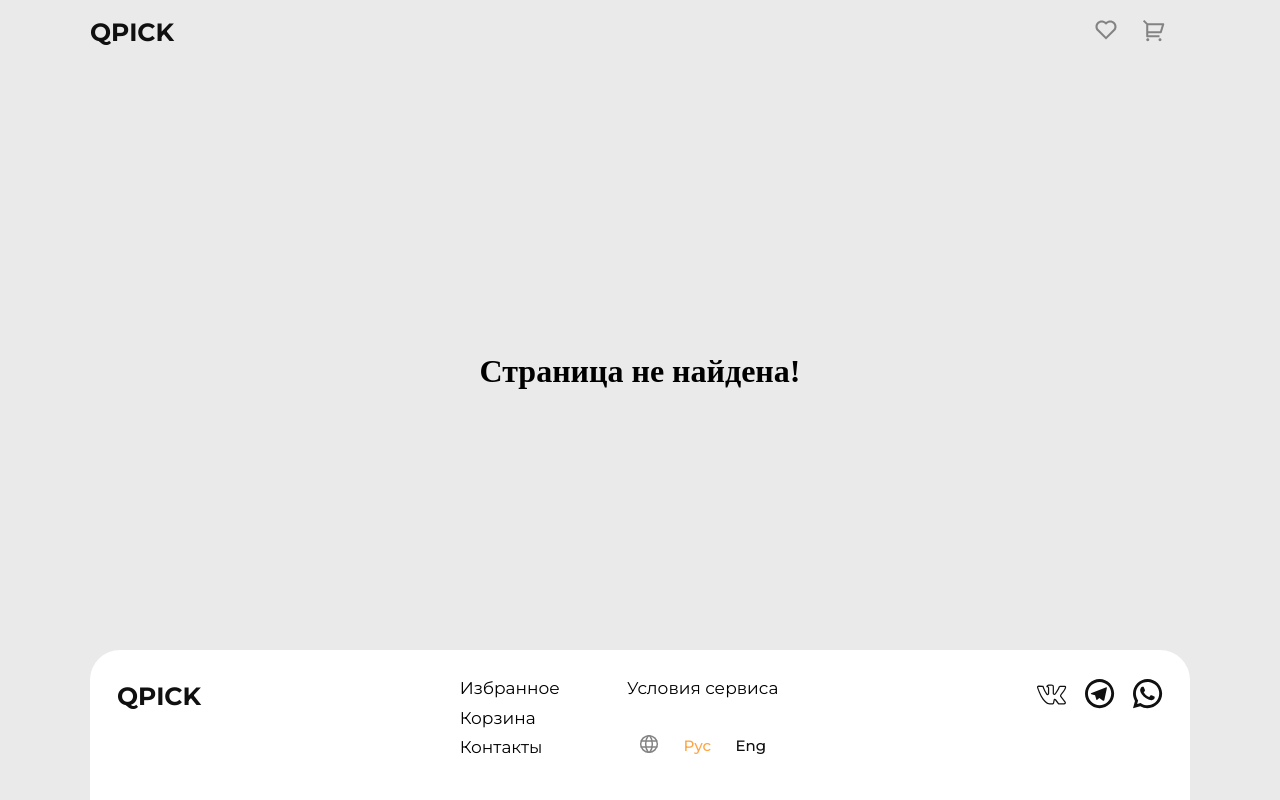
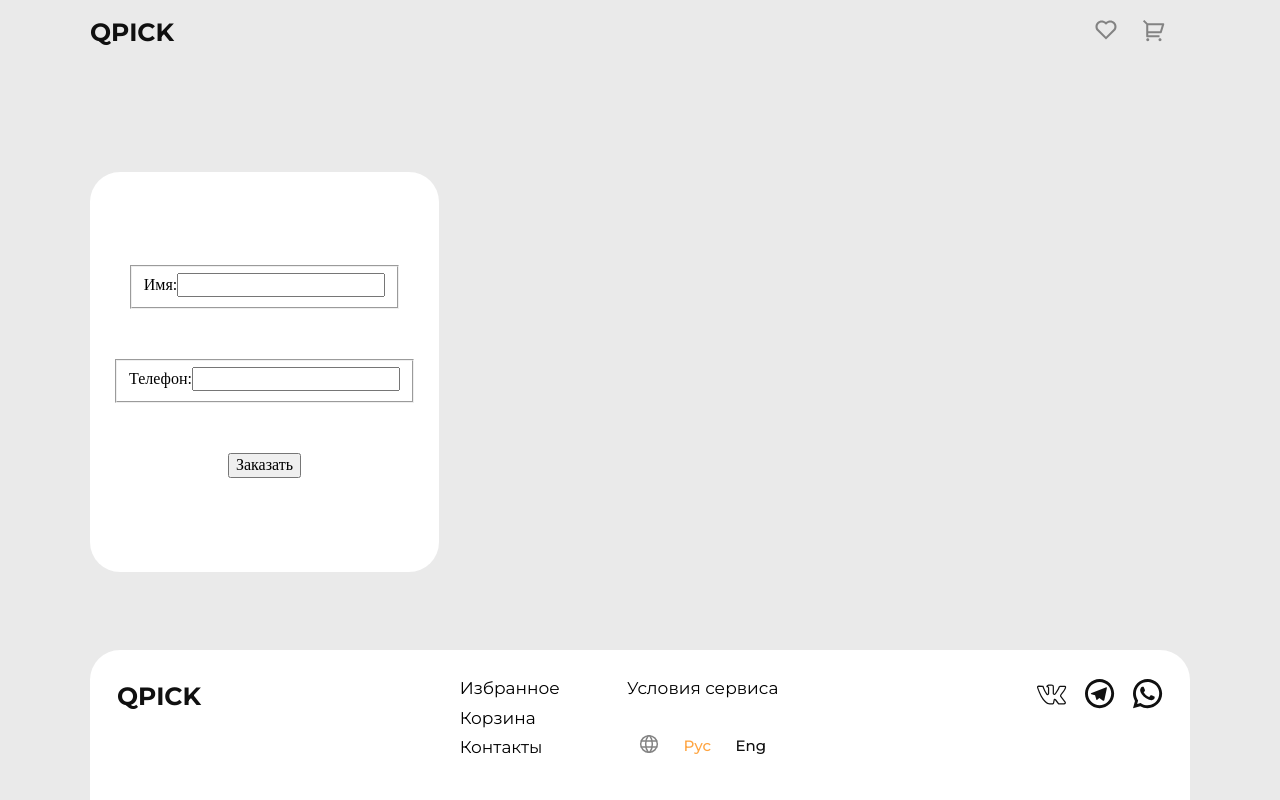
Before and after one commit to Alexey917/headphones, a React (Create React App) app: page /pay/formOfPayment in a window 1280 px wide. Built offline with nearby package versions, Linux system fonts and the light colour scheme.

Commit message:
added form of payment

```diff
--- a/src/App.tsx
+++ b/src/App.tsx
@@ -1,12 +1,23 @@
 import React from 'react';
-import { AppRoutes } from "./Routes/AppRoutes";
+import { RouterProvider } from "react-router-dom";
 import "./styles/app.css";
-
+import { QuantityPurchasesContext } from "./context/QuantityPurchasesContext";
+import { useState } from "react";
+import { router } from "./Routes/AppRoutes";
 
 function App() {
+  const [quantity, setQuantity] = useState<number>(() => {
+    const basket = Object.keys(sessionStorage).filter((key) =>
+      key.startsWith("purchases_")
+    );
+    return basket.length;
+  });
+
   return (
     <div className="App" style={{ backgroundColor: "#EAEAEA" }}>
-      <AppRoutes />
+      <QuantityPurchasesContext.Provider value={{ quantity, setQuantity }}>
+        <RouterProvider router={router} />
+      </QuantityPurchasesContext.Provider>
     </div>
   );
 }
--- a/src/Routes/AppRoutes.tsx
+++ b/src/Routes/AppRoutes.tsx
@@ -1,34 +1,49 @@
-import { Routes, Route } from "react-router-dom";
 import { Layout } from "../components/Layout/Layout";
 import { Main } from "../pages/Main";
 import { Basket } from "../pages/Basket";
-import { useState } from "react";
-import { QuantityPurchasesContext } from "../context/QuantityPurchasesContext";
+import { createBrowserRouter } from "react-router-dom";
+
 import { Favorites } from "../pages/Favorites";
 import { Contacts } from "../pages/Contacts";
 import { Service } from "../pages/Service";
 import { PageNotFound } from "../pages/PageNotFound";
+import { Pay } from "../pages/Pay";
+import { FormOfPayment } from "../components/FormOfPayment/FormOfPayment";
+import { formDataAction } from "../utils/payAction";
 
-export const AppRoutes = () => {
-  const [quantity, setQuantity] = useState<number>(() => {
-    const basket = Object.keys(sessionStorage).filter((key) =>
-      key.startsWith("purchases_")
-    );
-    return basket.length;
-  });
+export const router = createBrowserRouter([
+  {
+    path: "/",
+    element: <Layout />,
+    children: [
+      { index: true, element: <Main /> },
+      { path: "basket", element: <Basket /> },
+      { path: "favorites", element: <Favorites /> },
+      { path: "contacts", element: <Contacts /> },
+      { path: "service", element: <Service /> },
+      {
+        path: "pay",
+        element: <Pay />,
+        action: formDataAction,
+        children: [{ path: "formOfPayment", element: <FormOfPayment /> }],
+      },
+      { path: "*", element: <PageNotFound /> },
+    ],
+  },
+]);
 
-  return (
-    <QuantityPurchasesContext.Provider value={{ quantity, setQuantity }}>
-      <Routes>
-        <Route path="/" element={<Layout />}>
-          <Route index element={<Main />} />
-          <Route path="basket" element={<Basket />} />
-          <Route path="favorites" element={<Favorites />} />
-          <Route path="contacts" element={<Contacts />} />
-          <Route path="service" element={<Service />} />
-          <Route path="*" element={<PageNotFound />} />
-        </Route>
-      </Routes>
-    </QuantityPurchasesContext.Provider>
-  );
-};
+// export const router = createBrowserRouter(
+//   createRoutesFromElements(
+//     <Routes>
+//       <Route path="/" element={<Layout />}>
+//         <Route index element={<Main />} />
+//         <Route path="basket" element={<Basket />} />
+//         <Route path="favorites" element={<Favorites />} />
+//         <Route path="contacts" element={<Contacts />} />
+//         <Route path="service" element={<Service />} />
+//         <Route path="pay" element={<Pay />} />
+//         <Route path="*" element={<PageNotFound />} />
+//       </Route>
+//     </Routes>
+//   )
+// );
--- /dev/null
+++ b/src/components/FormOfPayment/FormOfPayment.module.css
@@ -0,0 +1,11 @@
+.form {
+  width: 349px;
+  height: 400px;
+  display: flex;
+  flex-direction: column;
+  align-items: center;
+  justify-content: center;
+  gap: 50px;
+  border-radius: 30px;
+  background-color: #fff;
+}
--- /dev/null
+++ b/src/components/FormOfPayment/FormOfPayment.tsx
@@ -0,0 +1,19 @@
+import { Form } from "react-router-dom"
+import classes from "./FormOfPayment.module.css"
+
+export const FormOfPayment = () => {
+  return (
+    <Form method="post" action="/pay" className={classes.form}>
+      <fieldset>
+        <label htmlFor="name">Имя:</label>
+        <input type="text" id="name" name="name" />
+      </fieldset>
+
+      <fieldset>
+        <label htmlFor="tel">Телефон:</label>
+        <input type="tel" id="tel" name="phone"/>
+      </fieldset>
+      <button type="submit">Заказать</button>
+    </Form>
+  )
+}
--- a/src/components/TotalSum/TotalSum.tsx
+++ b/src/components/TotalSum/TotalSum.tsx
@@ -1,17 +1,24 @@
-import classes from "./TotalSum.module.css"
+import classes from "./TotalSum.module.css";
+import { useNavigate } from "react-router-dom";
 
 interface ITotalSum {
   total: number;
 }
 
 export const TotalSum: React.FC<ITotalSum> = ({ total }) => {
+  const navigate = useNavigate();
+
   return (
     <div className={classes.totalWrapper}>
       <div className={classes.priceWrapper}>
         <p className={classes.text}>Итого</p>
         <p className={classes.text}>&#8381; {total}</p>
       </div>
-      <button type="button" className={classes.btn}>
+      <button
+        type="button"
+        className={classes.btn}
+        onClick={() => navigate("/pay/formOfPayment")}
+      >
         <span className={classes.btnText}>Перейти к оформлению</span>
       </button>
     </div>
--- a/src/components/UI/FooterLinks/FooterLinks.module.css
+++ b/src/components/UI/FooterLinks/FooterLinks.module.css
@@ -57,4 +57,8 @@
   .btnLang:hover {
     color: #FFA542;
   }
+
+  .footerLink:hover {
+    color: #FFA542;
+  }
 }
--- a/src/components/UI/FooterLinks/FooterLinks.tsx
+++ b/src/components/UI/FooterLinks/FooterLinks.tsx
@@ -1,4 +1,4 @@
-import { Link } from "react-router-dom";
+import { NavLink } from "react-router-dom";
 import classes from "./FooterLinks.module.css";
 import lang from "../../../assets/sprite.svg";
 import { useState } from "react";
@@ -19,24 +19,52 @@ export const FooterLinks: React.FC<ILang> = ({ ru, eng, kaz }) => {
   return (
     <ul className={classes.footerLinks}>
       <li>
-        <Link to="favorites" className={classes.footerLink}>
+        <NavLink
+          to="favorites"
+          className={({ isActive }) =>
+            isActive
+              ? `${classes.active} ${classes.footerLink}`
+              : classes.footerLink
+          }
+        >
           Избранное
-        </Link>
+        </NavLink>
       </li>
       <li>
-        <Link to="basket" className={classes.footerLink}>
+        <NavLink
+          to="basket"
+          className={({ isActive }) =>
+            isActive
+              ? `${classes.active} ${classes.footerLink}`
+              : classes.footerLink
+          }
+        >
           Корзина
-        </Link>
+        </NavLink>
       </li>
       <li>
-        <Link to="contacts" className={classes.footerLink}>
+        <NavLink
+          to="contacts"
+          className={({ isActive }) =>
+            isActive
+              ? `${classes.active} ${classes.footerLink}`
+              : classes.footerLink
+          }
+        >
           Контакты
-        </Link>
+        </NavLink>
       </li>
       <li>
-        <Link to="service" className={classes.footerLink}>
+        <NavLink
+          to="service"
+          className={({ isActive }) =>
+            isActive
+              ? `${classes.active} ${classes.footerLink}`
+              : classes.footerLink
+          }
+        >
           Условия сервиса
-        </Link>
+        </NavLink>
       </li>
       <li>
         <ul className={classes.languageSettings}>
--- a/src/hooks/useSessionStorage.ts
+++ b/src/hooks/useSessionStorage.ts
@@ -6,14 +6,18 @@ export const useSessionStorage = <T>(key: string | null): T | null => {
   useEffect(() => {
     if (!key) return
 
-    try {
-      let data = sessionStorage.getItem(key);
-      if(data) {
-        setValue(JSON.parse(data));
+    if (key.startsWith("purchases_")) {
+      try {
+        let data = sessionStorage.getItem(key);
+        if (data) {
+          setValue(JSON.parse(data));
+        }
+      } catch (error) {
+        console.error("Ошибка чтения из sessionStorage:", error);
       }
-    } catch(error) {
-      console.error('Ошибка чтения из sessionStorage:', error)
     }
+
+
   }, [key])
 
   return value;
--- a/src/index.tsx
+++ b/src/index.tsx
@@ -2,15 +2,12 @@ import React from 'react';
 import ReactDOM from "react-dom/client";
 import App from "./App";
 import "./styles/normalize.css";
-import { BrowserRouter } from "react-router-dom";
 
 const root = ReactDOM.createRoot(
   document.getElementById("root") as HTMLElement
 );
 root.render(
   <React.StrictMode>
-    <BrowserRouter>
-      <App />
-    </BrowserRouter>
+    <App />
   </React.StrictMode>
 );
--- /dev/null
+++ b/src/pages/Pay.tsx
@@ -0,0 +1,5 @@
+import { Outlet } from "react-router-dom";
+
+export const Pay = () => {
+  return  <Outlet />
+}
--- /dev/null
+++ b/src/utils/payAction.ts
@@ -0,0 +1,12 @@
+import { redirect } from "react-router-dom"
+
+export const formDataAction = async ({ request }: { request: Request })  => {
+  const formData = await request.formData();
+  const data = {
+    name: formData.get('name'),
+    phone: formData.get('phone'),
+  }
+
+  sessionStorage.setItem(`user_${data.name}${data.phone}`, JSON.stringify(data))
+  return redirect('/success')
+}
```
